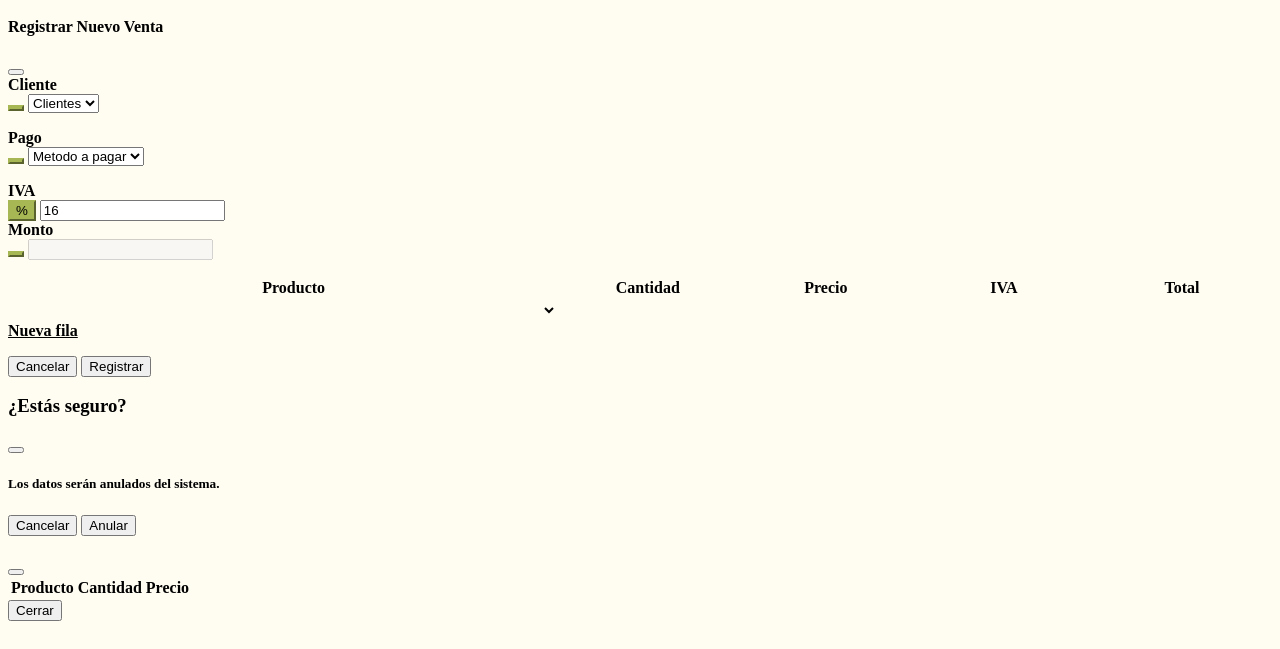
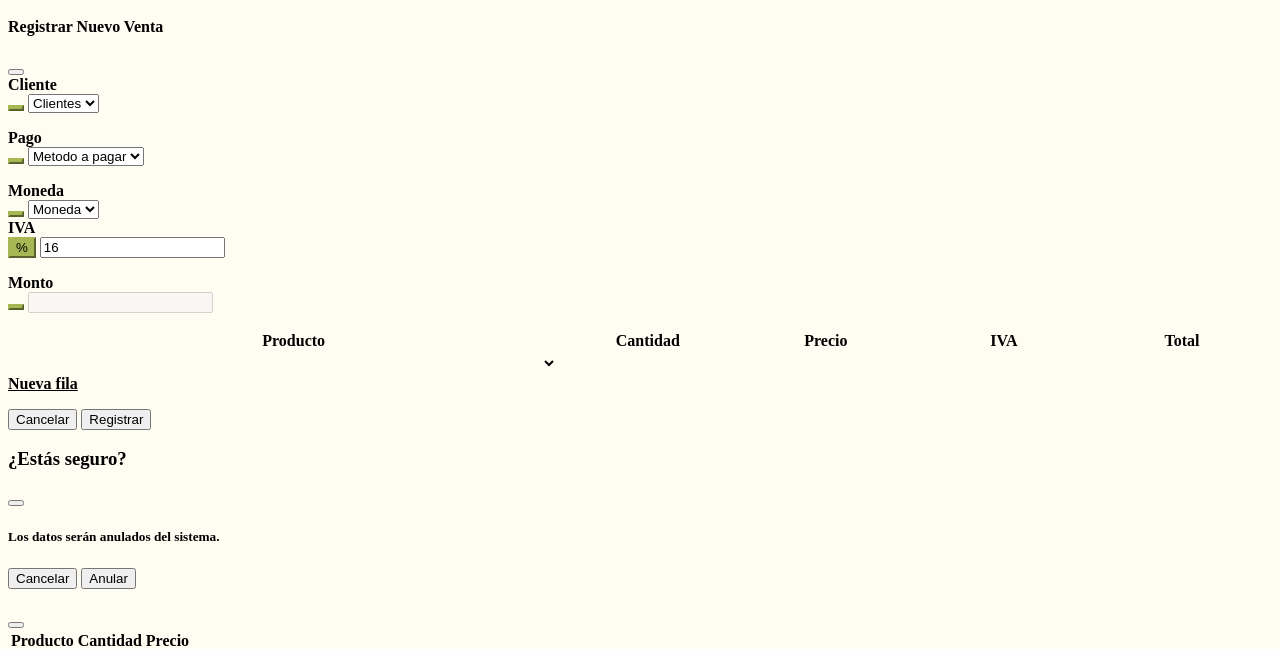
Before and after one commit to ricardojparram/MediSalud, a PHP site: template vista/interno/ventasVista.php in a window 1280 px wide. Shown: the part 222-871 px from the top of the page. Before the commit the page ends 843 px from the top, so only its background shows below. Run offline with PHP 8.4, Linux system fonts and the light colour scheme; the template is opened without the code that fills it, so the values that code supplies are empty.

Commit message:
Módulo ventas modificado

```diff
--- a/assets/js/ventas.js
+++ b/assets/js/ventas.js
@@ -48,15 +48,16 @@
 
 
      // FUNCION CALCULATE PARA PRECIOS
-
+      selectMoneda()
       var iva = parseFloat($('#config_iva').val());
+      var moneda = parseFloat($('.select2M').val());
       selectOptions();
       calculate();
 
       function calculate(){
        let total_price = 0,
        total_tax = 0;
-
+    // console.log('Calculando moneda:'+moneda);
     // console.log('Calculando IVA:'+iva);
 
     $('.table-body tbody tr').each( function(){
@@ -78,12 +79,42 @@
       let precioTotal = (total_price + total_tax).toFixed(2);
       let ivatotal = total_tax.toFixed(2);
       let total = total_price.toFixed(2);
-
-      $('#montos').text(`IVA: ${ivatotal} - Total: ${total}`)
+      let cambio = (total / moneda).toFixed(2);
+      if(isNaN(cambio)){
+       cambio = "0"
+      }
+      $('#montos').text(`IVA: ${ivatotal} - subTotal: ${total}`)
       $('#montos2').text(`Total + IVA: ${precioTotal}`)
+      $('#cambio').text(`Al cambio: ${cambio}`)
       $('#monto').val(precioTotal)
 
      }
+ //  rellena los select de moneda
+
+     function selectMoneda(){
+       $.ajax({
+        url: '',
+        method: 'POST',
+        dataType: 'json',
+        data: {
+          selectM : 'moneda'
+        },
+        success(data){
+          let option = ""
+          data.forEach((row)=>{
+           option += `<option value="${row.cambio}">${row.nombre} ${row.cambio}</option>`
+         })
+          $('.select2M').each(function(){
+            if(this.children.length == 1){
+              $(this).append(option);
+
+            }
+          })
+        }
+      })
+     }
+
+
 
  //  rellena los select de las filas de productos
     function selectOptions(){
@@ -147,7 +178,7 @@
       $(input).keyup(()=>{
         stock = Number(max);
         num = Number(input.val());
-        if(num > stock || num === 0){
+        if(num > stock || num == 0 || num < 1 || !Number.isInteger(num)){
           input.css({"border" : "solid 1px", "border-color" : "red"})
           input.attr("valid", "false")
         }else{
@@ -156,9 +187,6 @@
         }
       })
     }
-
-
-
 
 
     //  SELECT2 CON BOOTSTRAP-5
@@ -186,6 +214,7 @@
       $('#ASD').append(newRow);
       selectOptions();
       cambio();
+      validarRepetido()
     }
 
     // Agregar fila para insertar producto
@@ -196,6 +225,7 @@
     // ELiminar fila
      $('body').on('click','.removeRow', function(e){
         $(this).closest('tr').remove();
+        calculate()
      });
 
     //Evento keyup para que funcione calculate()
@@ -215,14 +245,68 @@
 
      })
 
+     //configuracion de Moneda
+     $('.select2M').on('change', function(){
+       moneda = parseFloat($(this).val())
+       calculate()
+      })
+
+    //Validar que no se repita
+    function validarRepetido(){
+      $('.select-productos').change(function(){
+        let producto;
+
+        $('.select-productos').each(function(){
+
+          producto = $(this).val();
+          let count = 0;
+          $('.select-productos').each(function(){
+
+            if(producto != ''){
+              if(producto == $(this).val()){
+                count++
+                if(count >=2){
+                  $(this).closest('tr').attr('style', 'border-color: red;')
+                  $(this).attr('valid', 'false');
+                  $('#error').text('No pueden haber productos repetidos');
+                }else{
+                  $(this).attr('valid', 'true');
+                }
+              }
+            }
+
+          });
+
+        })
+        $('.select-productos').each(function(){
+          if($(this).is('[valid="true"]')){
+            $(this).closest('tr').attr('style', 'border-color: none;');
+          }
+
+        })
+        if(!$('.select-productos').is('[valid="false"]')){
+         $('#error').text('');
+       }
+
+     })
+
+    }
+
+
      // REGISTRAR VENTA
 
      $('#metodo').change(function(){
       let metodo = validarNumero($("#metodo"),$("#error2"),"Error de metodo de pago");
     })
+     $('.iva').keyup(()=> {validarNumero($(".iva"),$("#error4"),"Error de iva") });
+
+     let click = 0;
+     setInterval(()=>{click = 0}, 2000);
 
      $("#registrar").click((e)=>{
        e.preventDefault();
+
+       if(click >= 1){ throw new Error('Spam de clicks');}
 
        let cedula = validarSelec2($(".select2"),$(".select2-selection"),$("#error1"),"Error de Cedula");
 
@@ -240,6 +324,7 @@
 
        let metodo = validarNumero($("#metodo"),$("#error2"),"Error de metodo de pago");
        let montoT = validarNumero($("#monto"),$("#error3"),"Error de monto");
+       let iva = validarNumero($(".iva"),$("#error4"),"Error de iva");
 
        let vproductos = true;
 
@@ -251,6 +336,13 @@
        }
      })
 
+       let repetidos = true
+       if($('.select-productos').is('[valid="false"]')){
+        repetidos = false
+       }else if(!$('.select-productos').is('[valid="false"]')){
+        repetidos = true
+       }
+
        let vstock = true;
        if($('.stock').is('[valid="false"]')){
         vstock  = false
@@ -261,7 +353,7 @@
       }
 
 
-      if(cedula == true && metodo == true && montoT == true && vproductos == true && vstock == true){
+      if(cedula && metodo && montoT && vproductos && vstock && iva && repetidos){
 
        console.log("Enviando ...");
 
@@ -286,6 +378,7 @@
 
           })
      }
+     click++;
    })
 
   //función para enviar productos uno por uno
@@ -303,8 +396,10 @@
   $('#cerrar').click(()=>{
      $('.select2').val(0).trigger('change'); // LIMPIA EL SELECT2
      $('#agregarform').trigger('reset'); // LIMPIAR EL FORMULARIO
+     $('#Agregar select').attr("style","borden-color:none;","borden-color:none;");
+     $('#Agregar input').attr("style","borden-color:none;","borden-color:none;");
+     $('.error').text(" ");
      $('.removeRow').click(); // LIMPIAR FILAS
-     $('#error').text('');
      filaN() //
   })
 
@@ -316,6 +411,7 @@
       })
 
        $("#delete").click(()=>{
+        if(click >= 1){ throw new Error('Spam de clicks');}
          console.log(id);
          $.ajax({
           type: "POST",
@@ -328,6 +424,7 @@
               Toast.fire({ icon: 'success', title: 'Venta eliminada' }) // ALERTA
             }
           })
+         click++
        })
 
 
--- a/vista/interno/ventasVista.php
+++ b/vista/interno/ventasVista.php
@@ -120,7 +120,7 @@
               <div class="container-fluid">
                 <div class="row">
 
-                  <div class="form-group col-md-6">
+                  <div class="form-group col-lg-6">
                     <label for="inputText" class="col-sm-3 col-form-label"><strong>Cliente</strong></label>
                     <div class="input-group">
                       <button type="button" class="iconos btn btn-secondary" data-bs-trigger="hover focus"data-bs-container="body" data-bs-toggle="popover" data-bs-placement="top" data-bs-content="Seleccione una cédula registrada en el sistema."><i class="bi bi-person-fill"></i></button>
@@ -135,14 +135,14 @@
                         }else{"";}?>
                       </select>
                     </div>
-                    <p style="color:#ff0000;text-align: center;" id="error1"></p>
+                    <p class="error" style="color:#ff0000;text-align: center;" id="error1"></p>
                   </div>
 
-                  <div class="form-group col-md-6">
+                  <div class="form-group col-lg-6">
                     <label for="inputText" class="col-sm-3 col-form-label"><strong>Pago</strong></label>
                     <div class="input-group">
                       <button type="button" class="iconos btn btn-secondary" data-bs-trigger="hover focus"data-bs-container="body" data-bs-toggle="popover" data-bs-placement="top" data-bs-content="Seleccione un metodo de pago al sistema."><i class="bi bi-cash-coin"></i></button>
-                      <select class="form-select"  placeholder="Metodo de pago" name="metodo" id="metodo">
+                      <select class="form-select select"  placeholder="Metodo de pago" name="metodo" id="metodo">
                         <option selected disabled>Metodo a pagar</option>
                         <?php if(isset($mostrerM)){
                           foreach($mostrerM as $data){
@@ -153,7 +153,7 @@
                         }else{"";}?>
                       </select>
                     </div>
-                    <p style="color:#ff0000;text-align: center;" id="error2"></p>
+                    <p class="error" style="color:#ff0000;text-align: center;" id="error2"></p>
                   </div>
                 </div>
               </div>
@@ -163,23 +163,33 @@
               <div class="container-fluid">
                 <div class="row">
 
-                  <div class="form-group col-md-6">
+                   <div class="form-group col-md-4">
+                    <label class="col-form-label"> <strong>Moneda</strong> </label>
+                    <div class="input-group">
+                      <button type="button" class="iconos btn btn-secondary" data-bs-trigger="hover focus"data-bs-container="body" data-bs-toggle="popover" data-bs-placement="top" data-bs-content="Evaluara el Total al valor de la moneda Seleccionada"><i class="bi bi-currency-exchange"></i></button>
+                      <select class="form-select select2M" id="moneda">
+                        <option selected disabled>Moneda</option>
+                      </select>
+                    </div>
+                  </div>
+
+                  <div class="form-group col-md-4">
                     <label class="col-form-label" for="config_iva"><strong>IVA</strong></label>
                     <div class="input-group">
                       <button type="button" class="iconos btn btn-secondary" data-bs-trigger="hover focus"data-bs-container="body" data-bs-toggle="popover" data-bs-placement="top" data-bs-content="Introduzca un IVA para la venta">%</button>
-                      <input class="form-control" type="text" id="config_iva" value="16"/>
-
+                      <input class="form-control iva" type="text" id="config_iva" value="16"/>
                     </div>
+                    <p class="error" style="color:#ff0000;text-align: center;" id="error4"></p>
                   </div>
 
 
-                  <div class="form-group col-md-6">
+                  <div class="form-group col-md-4">
                     <label class="col-form-label"> <strong>Monto</strong> </label>
                     <div class="input-group">
-                      <button type="button" class="iconos btn btn-secondary" data-bs-trigger="hover focus"data-bs-container="body" data-bs-toggle="popover" data-bs-placement="top" data-bs-content="Monto total de la compra"><i class="bi-currency-dollar"></i></button>
+                      <button type="button" class="iconos btn btn-secondary" data-bs-trigger="hover focus"data-bs-container="body" data-bs-toggle="popover" data-bs-placement="top" data-bs-content="Monto total de la venta"><i class="bi bi-cash"></i></button>
                       <input type="number" class="form-control" disabled="disabled" id="monto" >
                     </div>
-                    <p style="color:#ff0000;text-align: center;" id="error3"></p>
+                    <p class="error" style="color:#ff0000;text-align: center;" id="error3"></p>
                   </div>
 
                 </div>
@@ -189,7 +199,7 @@
             <div class="form-group col-md-12">
               <div class="container-fluid">
                 <div class="row">
-                  <div class="table-body form-group col-12">
+                  <div class="table-responsive table-body form-group col-12">
 
                     <table class="table table-striped">
                       <thead>
@@ -219,8 +229,9 @@
                     </table>
                     <a class="newRow a-asd" href="#"><i class="bi bi-plus-circle-fill"></i> Nueva fila</a> <br>
                     <div class="text-end">
-                      <p id="montos"></p>
-                      <p id="montos2"></p>
+                      <p class="text-end" id="montos"></p>
+                      <p class="text-end" id="montos2"></p>
+                      <p class="text-end"id="cambio"></p>
                     </div>
                   </div>
 
@@ -230,7 +241,7 @@
 
           </div>
 
-          <p style="color:#ff0000;text-align: center;" id="error"></p>
+          <p class="error" style="color:#ff0000;text-align: center;" id="error"></p>
 
           <div class="modal-footer">
             <button type="button" class="btn btn-secondary cerrar" id="cerrar" data-bs-dismiss="modal">Cancelar</button>
```
Also changed, not shown: 2 other files.
